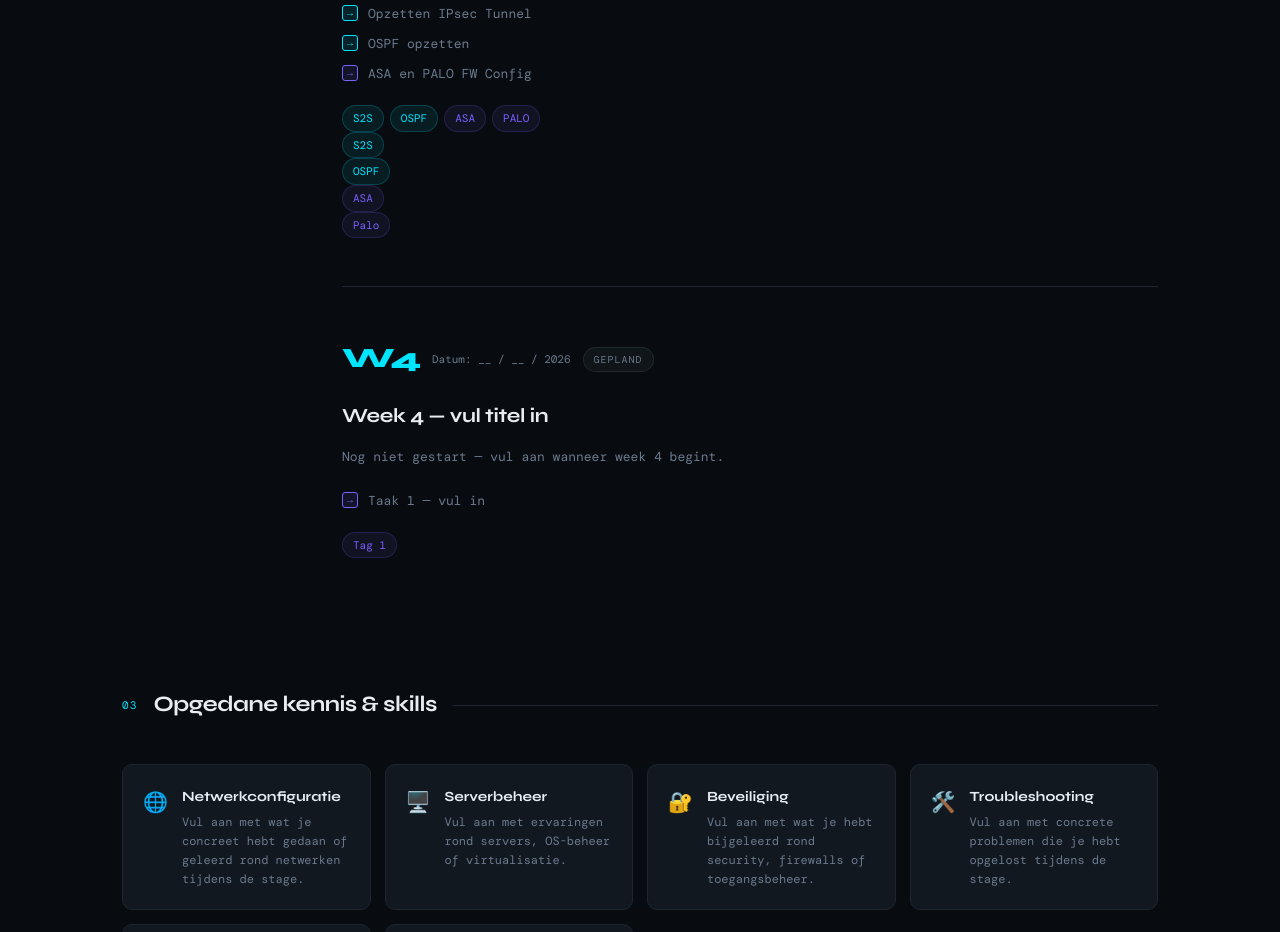
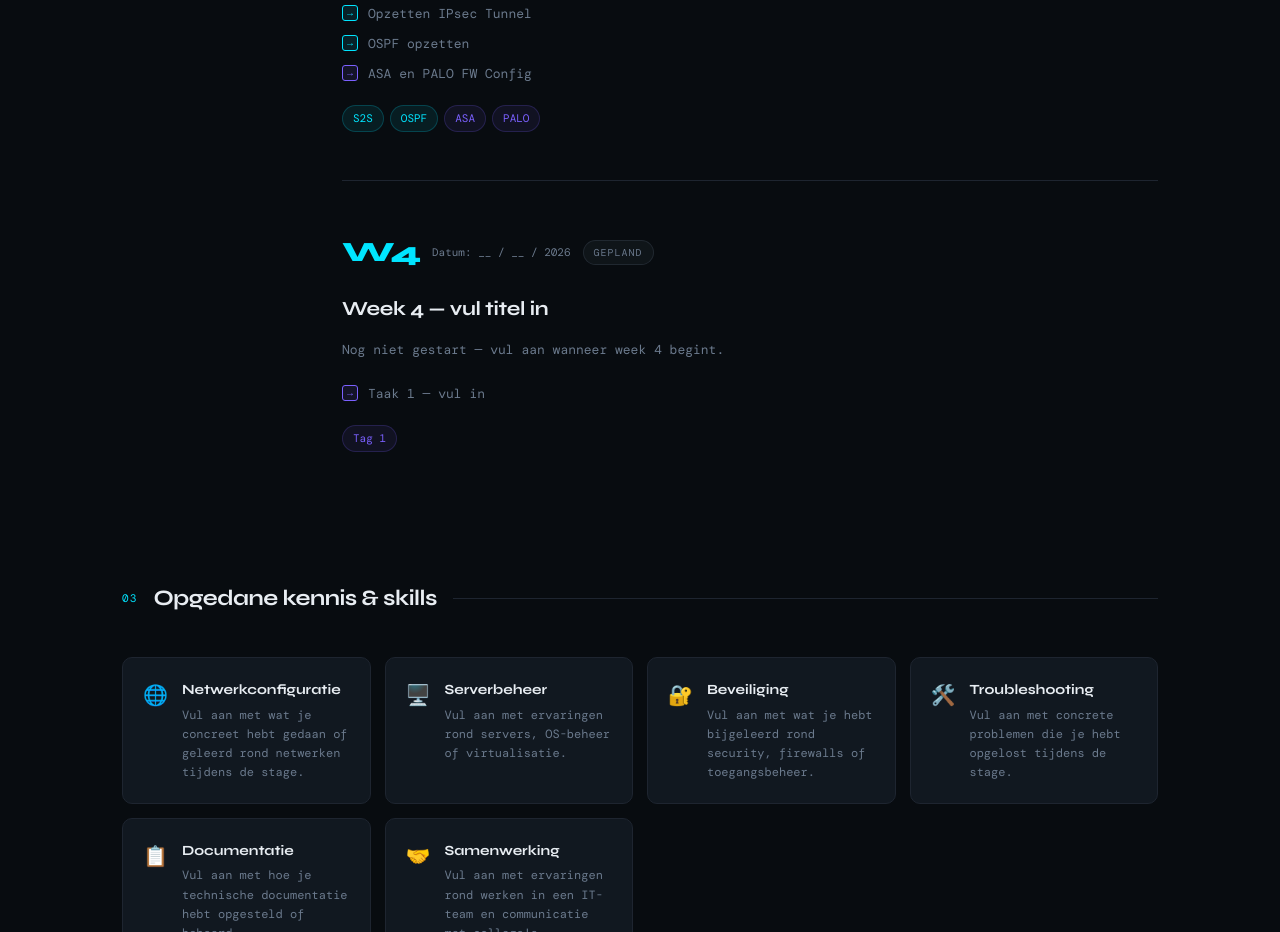
Before and after one commit to Ahmer-s/Ahmer-s.github.io, a plain HTML site: page internship.html in a window 1280 px wide. Shown: the part 6349-7281 px from the top of the page. Drawn offline with nearby package versions, Linux system fonts and the light colour scheme; a web font is replaced by a local one.

Commit message:
Update internship.html

```diff
--- a/internship.html
+++ b/internship.html
@@ -438,10 +438,6 @@ stap de problemen isoleren en oplossen.<br>
               <span class="tag">ASA</span>
               <span class="tag">PALO</span>
             </div>
-            <div class="tag-list"><span class="tag net">S2S</span></div>
-            <div class="tag-list"><span class="tag net">OSPF</span></div>
-            <div class="tag-list"><span class="tag">ASA</span></div>
-            <div class="tag-list"><span class="tag">Palo</span></div>
 
           </div>
 
```
